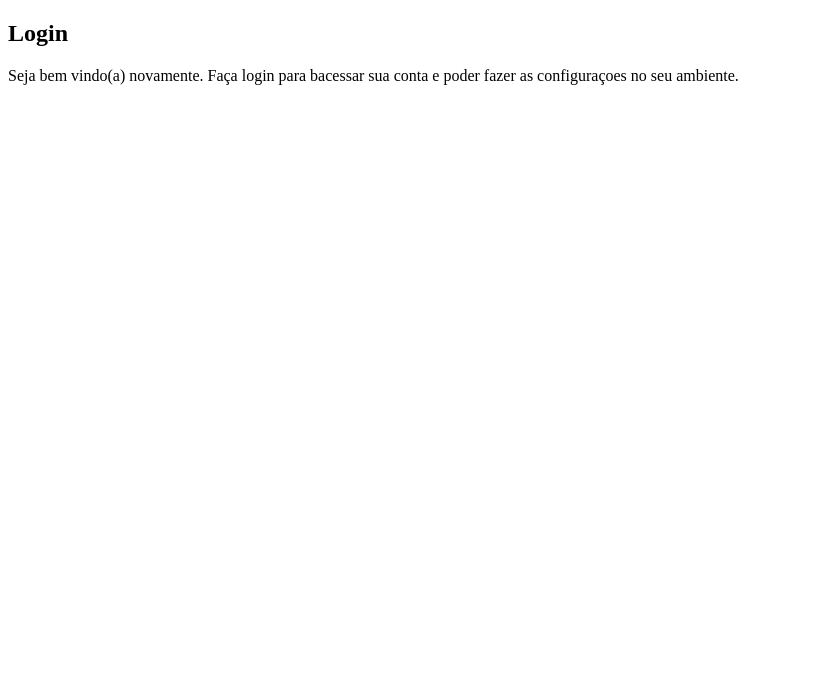
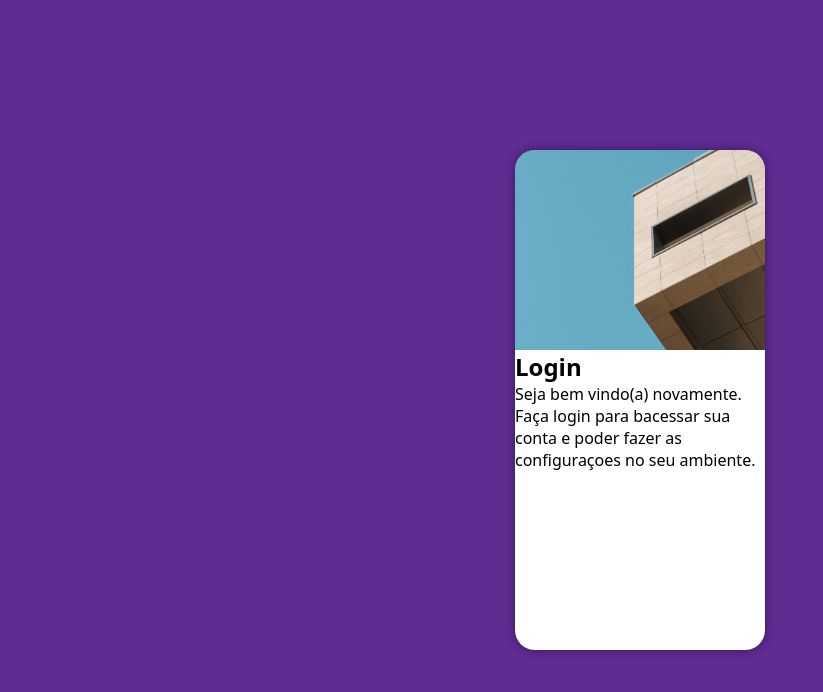
Before and after one commit to Anna-Livya/projeto-login, a plain HTML site: page index.html in a window 1280 px wide. Shown: the whole page, without its empty margins (0-823 px from the left). Drawn offline with Linux system fonts and the light colour scheme.

Commit message:
Update style.css

```diff
--- a/estilos/style.css
+++ b/estilos/style.css
@@ -5,3 +5,51 @@
     verde:#49a09d
     lilas: #5f2c92
 */
+
+*{
+    font-family: system-ui, -apple-system, BlinkMacSystemFont, 'Segoe UI', Roboto, Oxygen, Ubuntu, Cantarell, 'Open Sans', 'Helvetica Neue', sans-serif;
+    margin: 0px;
+    padding: 0px;
+    box-sizing: border-box;
+}
+
+body, html{
+    background-color: #5f2c92;
+    height: 100vh;
+    width: 100vw;
+}
+
+main{
+    position: relative;
+    height: 100vh;
+    width: 100vw;
+}
+
+section#login{
+    position: absolute;
+    top: 50%;
+    left: 50%;
+    transform: translate(-50%, -50%);
+    overflow:hidden ;
+
+    background-color: white;
+    width: 250px;
+    height: 500px;
+    border-radius: 20px;
+    box-shadow: 0px 0px 10px rgba(0, 0, 0, 0.450);
+
+}
+
+section#login > div#imagem{
+    display: block;
+    background:#5f2c92 url(../imagens/pexels-nima-18197163.jpg) no-repeat;
+    background-size: cover;
+    background-position: right center;
+    height: 200px;
+
+}
+
+section#login > div#formulario{
+    display: block;
+    padding: 10px;
+}
```
